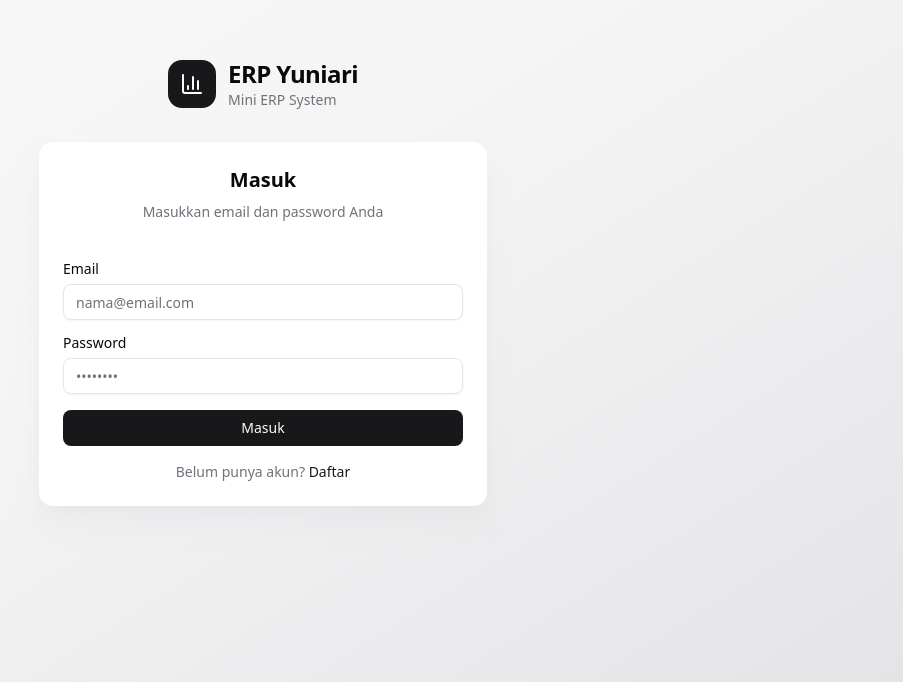
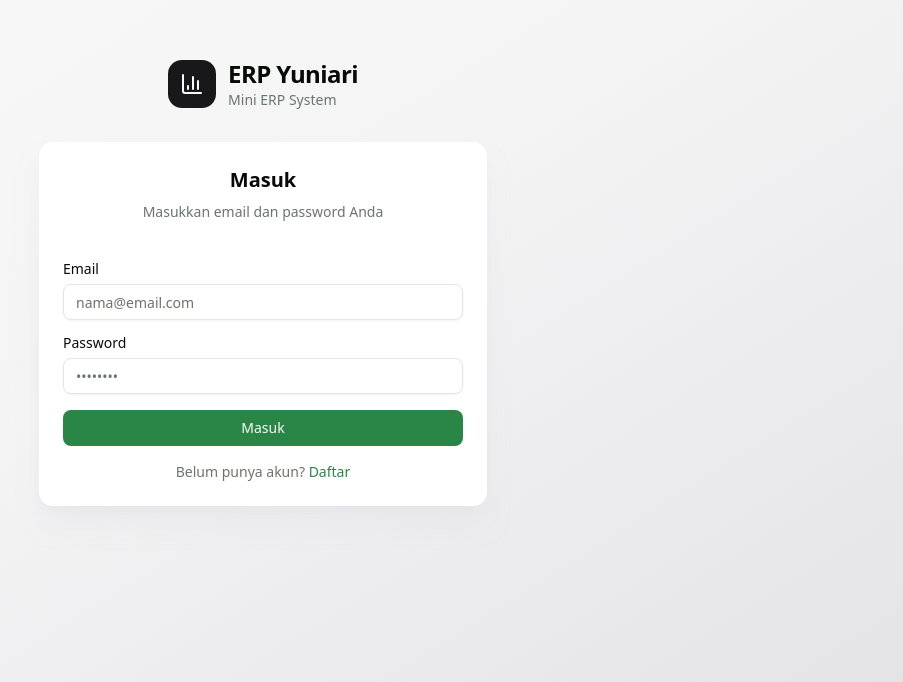
Before and after one commit to yuniariherbal/erp-yuniari, a Next.js app: page /login in a window 1280 px wide. Shown: the part 118-800 px from the top of the page, without its empty margins (377-1280 px from the left). Built offline with nearby package versions, Linux system fonts and the light colour scheme.

Commit message:
style(theme): update ui theme to soft modern green

```diff
--- a/src/app/globals.css
+++ b/src/app/globals.css
@@ -50,76 +50,77 @@
 :root {
   --radius: 0.625rem;
   --background: oklch(1 0 0);
-  --foreground: oklch(0.141 0.005 285.823);
+  --foreground: oklch(0.14 0.01 150);
   --card: oklch(1 0 0);
-  --card-foreground: oklch(0.141 0.005 285.823);
+  --card-foreground: oklch(0.14 0.01 150);
   --popover: oklch(1 0 0);
-  --popover-foreground: oklch(0.141 0.005 285.823);
-  --primary: oklch(0.21 0.006 285.885);
+  --popover-foreground: oklch(0.14 0.01 150);
+  --primary: oklch(0.55 0.13 150);
   --primary-foreground: oklch(0.985 0 0);
-  --secondary: oklch(0.967 0.001 286.375);
-  --secondary-foreground: oklch(0.21 0.006 285.885);
-  --muted: oklch(0.967 0.001 286.375);
-  --muted-foreground: oklch(0.552 0.016 285.938);
-  --accent: oklch(0.967 0.001 286.375);
-  --accent-foreground: oklch(0.21 0.006 285.885);
+  --secondary: oklch(0.96 0.01 150);
+  --secondary-foreground: oklch(0.25 0.05 150);
+  --muted: oklch(0.96 0.01 150);
+  --muted-foreground: oklch(0.55 0.02 150);
+  --accent: oklch(0.96 0.01 150);
+  --accent-foreground: oklch(0.25 0.05 150);
   --destructive: oklch(0.577 0.245 27.325);
-  --border: oklch(0.92 0.004 286.32);
-  --input: oklch(0.92 0.004 286.32);
-  --ring: oklch(0.705 0.015 286.067);
-  --chart-1: oklch(0.646 0.222 41.116);
-  --chart-2: oklch(0.6 0.118 184.704);
-  --chart-3: oklch(0.398 0.07 227.392);
-  --chart-4: oklch(0.828 0.189 84.429);
-  --chart-5: oklch(0.769 0.188 70.08);
-  --sidebar: oklch(0.985 0 0);
-  --sidebar-foreground: oklch(0.141 0.005 285.823);
-  --sidebar-primary: oklch(0.21 0.006 285.885);
+  --border: oklch(0.92 0.01 150);
+  --input: oklch(0.92 0.01 150);
+  --ring: oklch(0.55 0.13 150);
+  --chart-1: oklch(0.64 0.15 150);
+  --chart-2: oklch(0.55 0.13 150);
+  --chart-3: oklch(0.7 0.12 170);
+  --chart-4: oklch(0.8 0.1 140);
+  --chart-5: oklch(0.5 0.1 160);
+  --sidebar: oklch(0.98 0.005 150);
+  --sidebar-foreground: oklch(0.14 0.01 150);
+  --sidebar-primary: oklch(0.55 0.13 150);
   --sidebar-primary-foreground: oklch(0.985 0 0);
-  --sidebar-accent: oklch(0.967 0.001 286.375);
-  --sidebar-accent-foreground: oklch(0.21 0.006 285.885);
-  --sidebar-border: oklch(0.92 0.004 286.32);
-  --sidebar-ring: oklch(0.705 0.015 286.067);
+  --sidebar-accent: oklch(0.96 0.01 150);
+  --sidebar-accent-foreground: oklch(0.25 0.05 150);
+  --sidebar-border: oklch(0.92 0.01 150);
+  --sidebar-ring: oklch(0.55 0.13 150);
 }
 
 .dark {
-  --background: oklch(0.141 0.005 285.823);
+  --background: oklch(0.13 0.01 150);
   --foreground: oklch(0.985 0 0);
-  --card: oklch(0.21 0.006 285.885);
+  --card: oklch(0.18 0.01 150);
   --card-foreground: oklch(0.985 0 0);
-  --popover: oklch(0.21 0.006 285.885);
+  --popover: oklch(0.18 0.01 150);
   --popover-foreground: oklch(0.985 0 0);
-  --primary: oklch(0.92 0.004 286.32);
-  --primary-foreground: oklch(0.21 0.006 285.885);
-  --secondary: oklch(0.274 0.006 286.033);
+  --primary: oklch(0.65 0.12 150);
+  --primary-foreground: oklch(0.15 0.02 150);
+  --secondary: oklch(0.25 0.02 150);
   --secondary-foreground: oklch(0.985 0 0);
-  --muted: oklch(0.274 0.006 286.033);
-  --muted-foreground: oklch(0.705 0.015 286.067);
-  --accent: oklch(0.274 0.006 286.033);
+  --muted: oklch(0.25 0.02 150);
+  --muted-foreground: oklch(0.7 0.02 150);
+  --accent: oklch(0.25 0.02 150);
   --accent-foreground: oklch(0.985 0 0);
   --destructive: oklch(0.704 0.191 22.216);
   --border: oklch(1 0 0 / 10%);
   --input: oklch(1 0 0 / 15%);
-  --ring: oklch(0.552 0.016 285.938);
-  --chart-1: oklch(0.488 0.243 264.376);
-  --chart-2: oklch(0.696 0.17 162.48);
-  --chart-3: oklch(0.769 0.188 70.08);
-  --chart-4: oklch(0.627 0.265 303.9);
-  --chart-5: oklch(0.645 0.246 16.439);
-  --sidebar: oklch(0.21 0.006 285.885);
+  --ring: oklch(0.65 0.12 150);
+  --chart-1: oklch(0.65 0.12 150);
+  --chart-2: oklch(0.55 0.1 160);
+  --chart-3: oklch(0.75 0.15 140);
+  --chart-4: oklch(0.48 0.1 170);
+  --chart-5: oklch(0.85 0.1 150);
+  --sidebar: oklch(0.15 0.01 150);
   --sidebar-foreground: oklch(0.985 0 0);
-  --sidebar-primary: oklch(0.488 0.243 264.376);
-  --sidebar-primary-foreground: oklch(0.985 0 0);
-  --sidebar-accent: oklch(0.274 0.006 286.033);
+  --sidebar-primary: oklch(0.65 0.12 150);
+  --sidebar-primary-foreground: oklch(0.15 0.02 150);
+  --sidebar-accent: oklch(0.25 0.02 150);
   --sidebar-accent-foreground: oklch(0.985 0 0);
   --sidebar-border: oklch(1 0 0 / 10%);
-  --sidebar-ring: oklch(0.552 0.016 285.938);
+  --sidebar-ring: oklch(0.65 0.12 150);
 }
 
 @layer base {
   * {
     @apply border-border outline-ring/50;
   }
+
   body {
     @apply bg-background text-foreground;
   }
```
